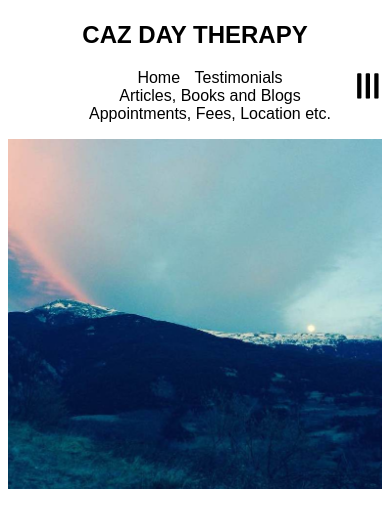
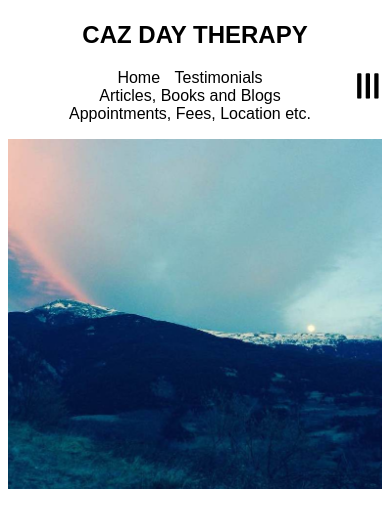
Before and after one commit to Fiona-1981/caz-day-gestalt, a plain HTML site: page public/index.html in a window 390 px wide. Both pictures are taken after a click on the button "Menu". Shown: the part 313-844 px from the top of the page. Drawn offline with Linux system fonts and the light colour scheme.

Commit message:
Stop open mobile menu links running under the menu button
At widths of about 412-440px (iPhone Plus/Pro Max, many Android
phones) the open menu's first row reached the rotated button in the
corner, so "Articles, Books and Blogs" ran underneath it. Add 40px of
right padding to the open menu, matching the list's default left
indent: links now wrap clear of the button at every width and are
centred under the site name. Closed menu and desktop are unchanged.

Co-Authored-By: Claude Opus 5.5 <noreply@anthropic.com>

```diff
--- a/public/css/style.css
+++ b/public/css/style.css
@@ -119,9 +119,11 @@ h1 {
     font-size: 30px;
   }
 
-  /* Menu open */
+  /* Menu open. The right padding matches the list's default 40px left
+     indent, keeping the links clear of the menu button and centred */
   .menu.responsive {
     position: relative;
+    padding-right: 40px;
   }
 
   .menu.responsive .icon {
```
